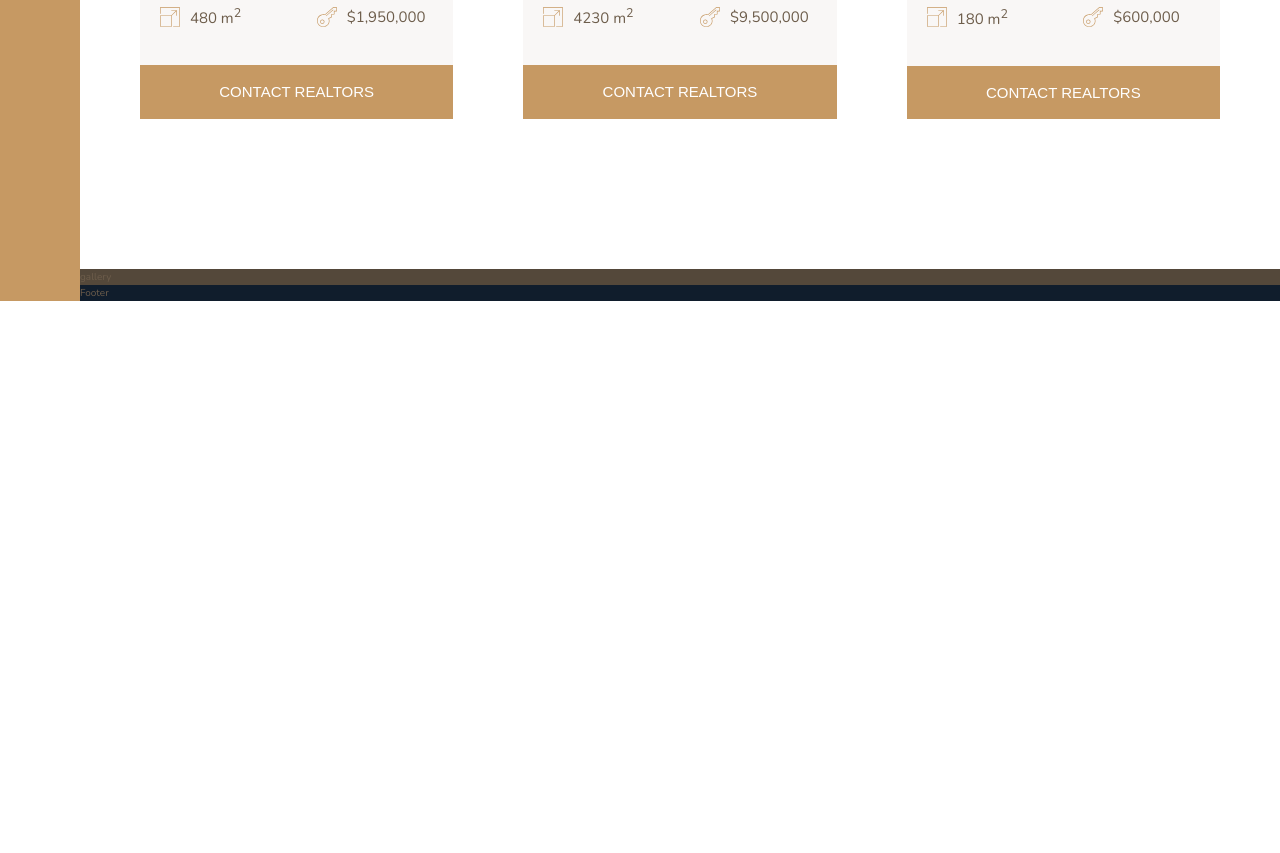
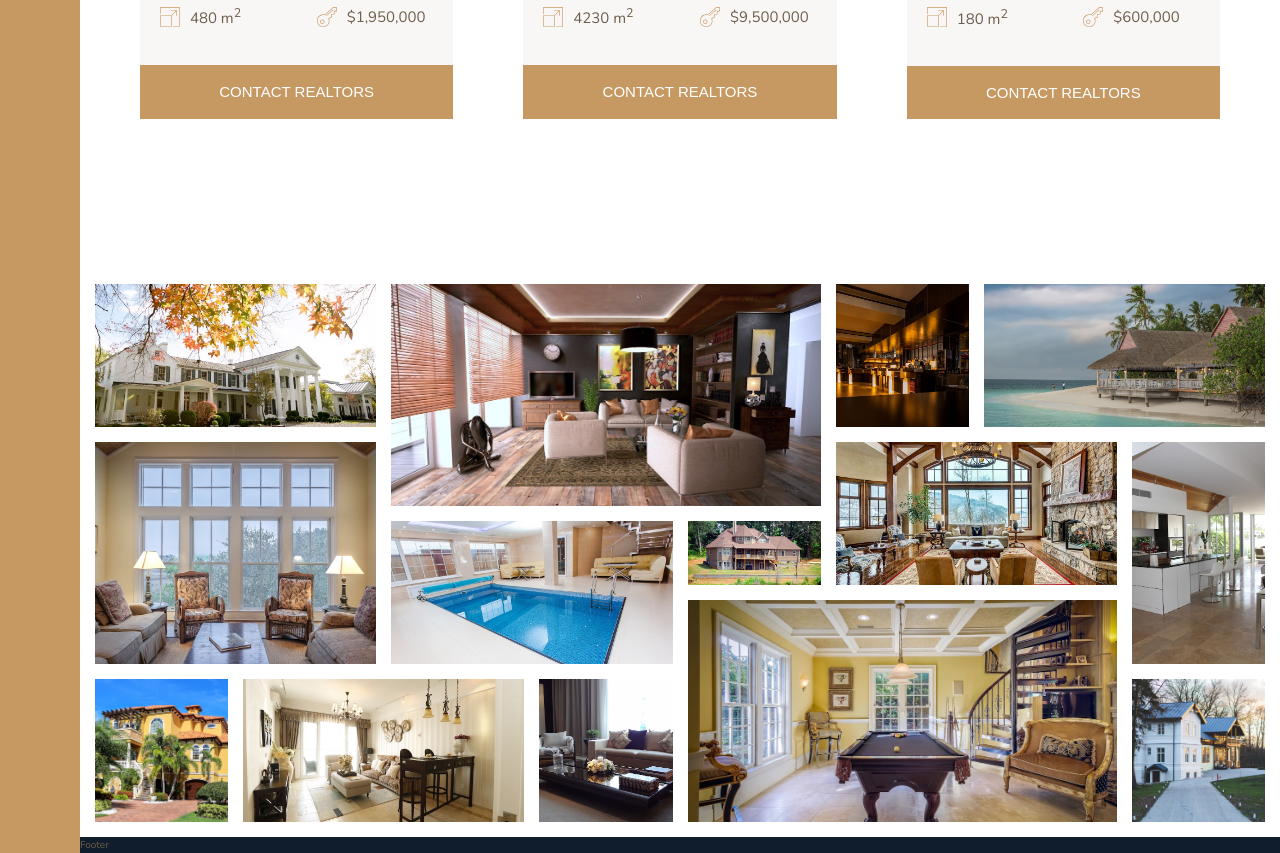
Before and after one commit to devpolas/nexter, a website: page index.html in a window 1280 px wide. Shown: the part 2811-3664 px from the top of the page. Before the commit the page ends 3112 px from the top, so only its background shows below. Drawn offline with nearby package versions, Linux system fonts and the light colour scheme.

Commit message:
complete the gallery section

```diff
--- a/index.html
+++ b/index.html
@@ -306,7 +306,72 @@
         <button class="btn home__btn">Contact realtors</button>
       </div>
     </section>
-    <section class="gallery">gallery</section>
+    <section class="gallery">
+      <!-- (figure.gallery__item.gallery__item--$>img.gallery__img--$[src="img/gal-$.jpeg"][alt="gallery image $"])*14 -->
+      <figure class="gallery__item gallery__item--1">
+        <img class="gallery__img" src="img/gal-1.jpeg" alt="gallery image 1" />
+      </figure>
+      <figure class="gallery__item gallery__item--2">
+        <img class="gallery__img" src="img/gal-2.jpeg" alt="gallery image 2" />
+      </figure>
+      <figure class="gallery__item gallery__item--3">
+        <img class="gallery__img" src="img/gal-3.jpeg" alt="gallery image 3" />
+      </figure>
+      <figure class="gallery__item gallery__item--4">
+        <img class="gallery__img" src="img/gal-4.jpeg" alt="gallery image 4" />
+      </figure>
+      <figure class="gallery__item gallery__item--5">
+        <img class="gallery__img" src="img/gal-5.jpeg" alt="gallery image 5" />
+      </figure>
+      <figure class="gallery__item gallery__item--6">
+        <img class="gallery__img" src="img/gal-6.jpeg" alt="gallery image 6" />
+      </figure>
+      <figure class="gallery__item gallery__item--7">
+        <img class="gallery__img" src="img/gal-7.jpeg" alt="gallery image 7" />
+      </figure>
+      <figure class="gallery__item gallery__item--8">
+        <img class="gallery__img" src="img/gal-8.jpeg" alt="gallery image 8" />
+      </figure>
+      <figure class="gallery__item gallery__item--9">
+        <img class="gallery__img" src="img/gal-9.jpeg" alt="gallery image 9" />
+      </figure>
+      <figure class="gallery__item gallery__item--10">
+        <img
+          class="gallery__img"
+          src="img/gal-10.jpeg"
+          alt="gallery image 10"
+        />
+      </figure>
+      <figure class="gallery__item gallery__item--11">
+        <img
+          class="gallery__img"
+          src="img/gal-11.jpeg"
+          alt="gallery image 11"
+        />
+      </figure>
+      <figure class="gallery__item gallery__item--12">
+        <img
+          class="gallery__img"
+          src="img/gal-12.jpeg"
+          alt="gallery image 12"
+        />
+      </figure>
+      <figure class="gallery__item gallery__item--13">
+        <img
+          class="gallery__img"
+          src="img/gal-13.jpeg"
+          alt="gallery image 13"
+        />
+      </figure>
+      <figure class="gallery__item gallery__item--14">
+        <img
+          class="gallery__img"
+          src="img/gal-14.jpeg"
+          alt="gallery image 14"
+        />
+      </figure>
+    </section>
+
     <footer class="footer">Footer</footer>
   </body>
 </html>
--- a/sass/_gallery.scss
+++ b/sass/_gallery.scss
@@ -1,6 +1,82 @@
 @use "variables" as *;
 
 .gallery {
-  background-color: $color-grey-dark-1;
   grid-column: full-start / full-end;
+
+  display: grid;
+  grid-template-columns: repeat(8, 1fr);
+  grid-template-rows: repeat(7, 5vw);
+  grid-gap: 1.5rem;
+
+  padding: 1.5rem;
+
+  &__item {
+    &--1 {
+      grid-row: 1 / span 2;
+      grid-column: 1 / span 2;
+    }
+
+    &--2 {
+      grid-row: 1 / span 3;
+      grid-column: 3 / span 3;
+    }
+    &--3 {
+      grid-row: 1 / span 2;
+      grid-column: 6 / 7;
+    }
+
+    &--4 {
+      grid-row: 1 / span 2;
+      grid-column: 7 / -1;
+    }
+    &--5 {
+      grid-row: 3 / span 3;
+      grid-column: 1 / span 2;
+    }
+    &--6 {
+      grid-row: 4 / span 2;
+      grid-column: 3 / span 2;
+    }
+    &--7 {
+      grid-row: 4 / 5;
+      grid-column: 5 / 6;
+    }
+    &--8 {
+      grid-row: 3 / span 2;
+      grid-column: 6 / span 2;
+    }
+    &--9 {
+      grid-row: 3 / span 3;
+      grid-column: 8 / -1;
+    }
+    &--10 {
+      grid-row: 6 / -1;
+      grid-column: 1 / 2;
+    }
+    &--11 {
+      grid-row: 6 / -1;
+      grid-column: 2 / span 2;
+    }
+    &--12 {
+      grid-row: 6 / -1;
+      grid-column: 4 / 5;
+    }
+
+    &--13 {
+      grid-row: 5 / -1;
+      grid-column: 5 / span 3;
+    }
+
+    &--14 {
+      grid-row: 6 / -1;
+      grid-column: 8 / -1;
+    }
+  }
+
+  &__img {
+    width: 100%;
+    height: 100%;
+    object-fit: cover;
+    display: block;
+  }
 }
```
Also changed, not shown: css/style.css, 1 other file.
